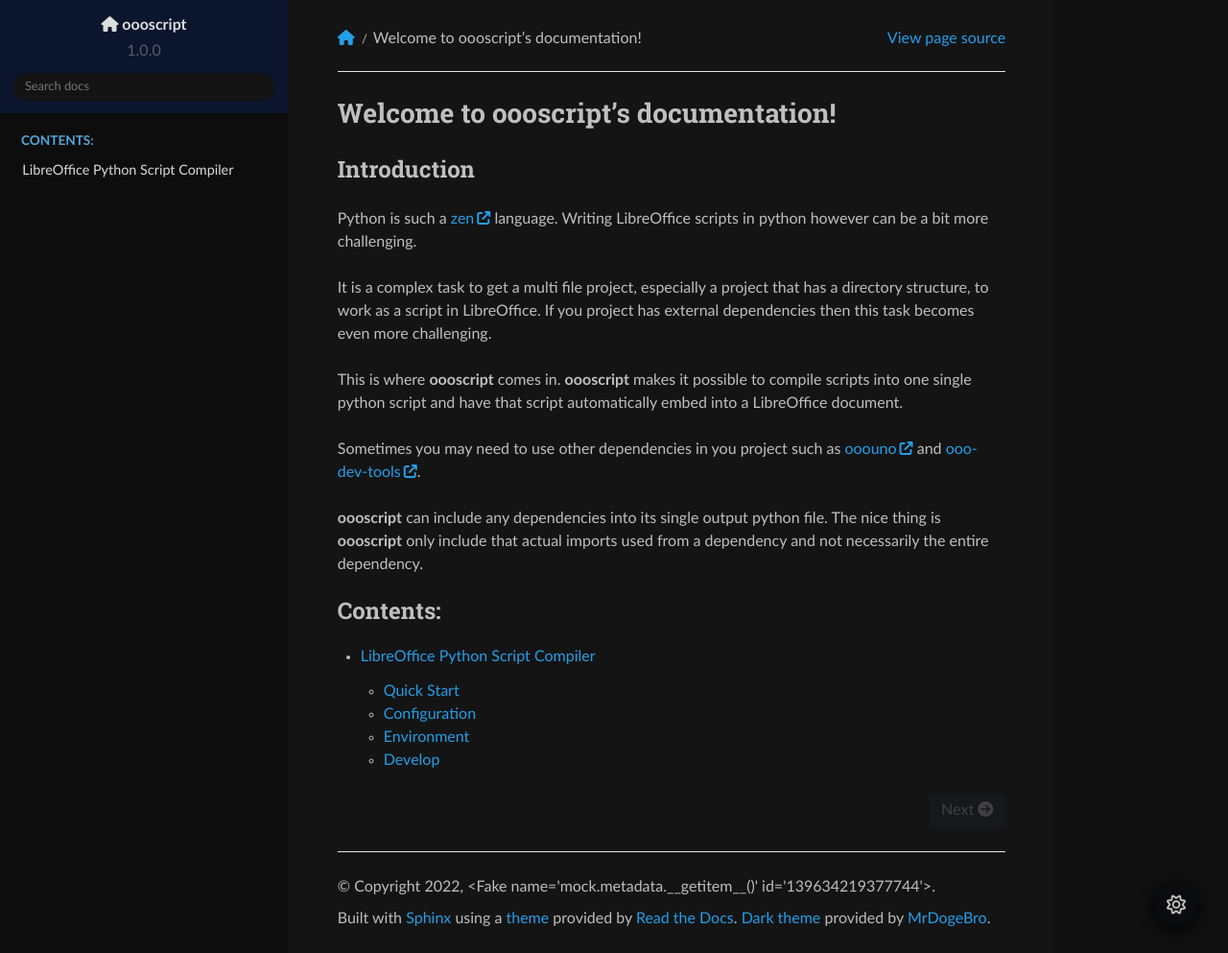
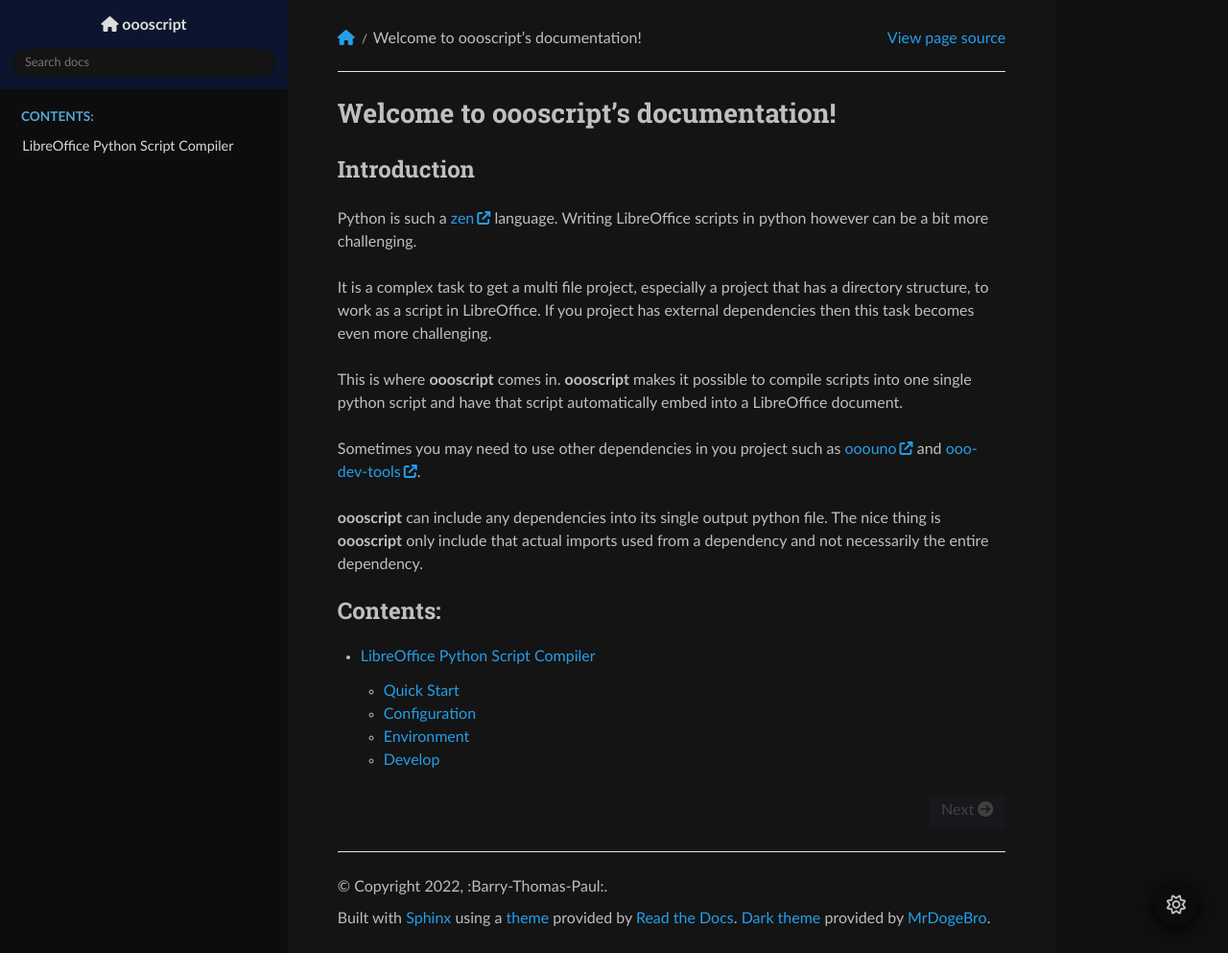
Before and after one commit to Amourspirit/python_libreoffice_oooscript, a Sphinx documentation site: the page built from docs/index.rst, in a window 1280 px wide and 993 px high. Shown: the whole window at 96% size. Built offline with Sphinx 7.4.7 and the Read the Docs theme 2.0.0, drawn with Linux system fonts in a browser that asks for light colours; the version number is read from the project's files by our own code.

```diff
--- a/docs/conf.py
+++ b/docs/conf.py
@@ -1,11 +1,10 @@
 import os
 import sys
-from datetime import date
 from pathlib import Path
-try:
-    from importlib import metadata
-except ImportError:  # for Python<3.8
-    import importlib_metadata as metadata
+# try:
+#     from importlib import metadata
+# except ImportError:  # for Python<3.8
+#     import importlib_metadata as metadata
 
 
 # Configuration file for the Sphinx documentation builder.
@@ -25,10 +24,11 @@ os.environ["DOCS_BUILDING"] = "True"
 
 
 project = 'oooscript'
-dist = metadata.Distribution.from_name(project)
-author = dist.metadata["Author"]
+# dist = metadata.Distribution.from_name(project)
+# author = dist.metadata["Author"]
+author = ':Barry-Thomas-Paul:'
 copyright = f'2022, {author}'
-release = dist.version
+release = '1.0.0'
 
 
 
```
